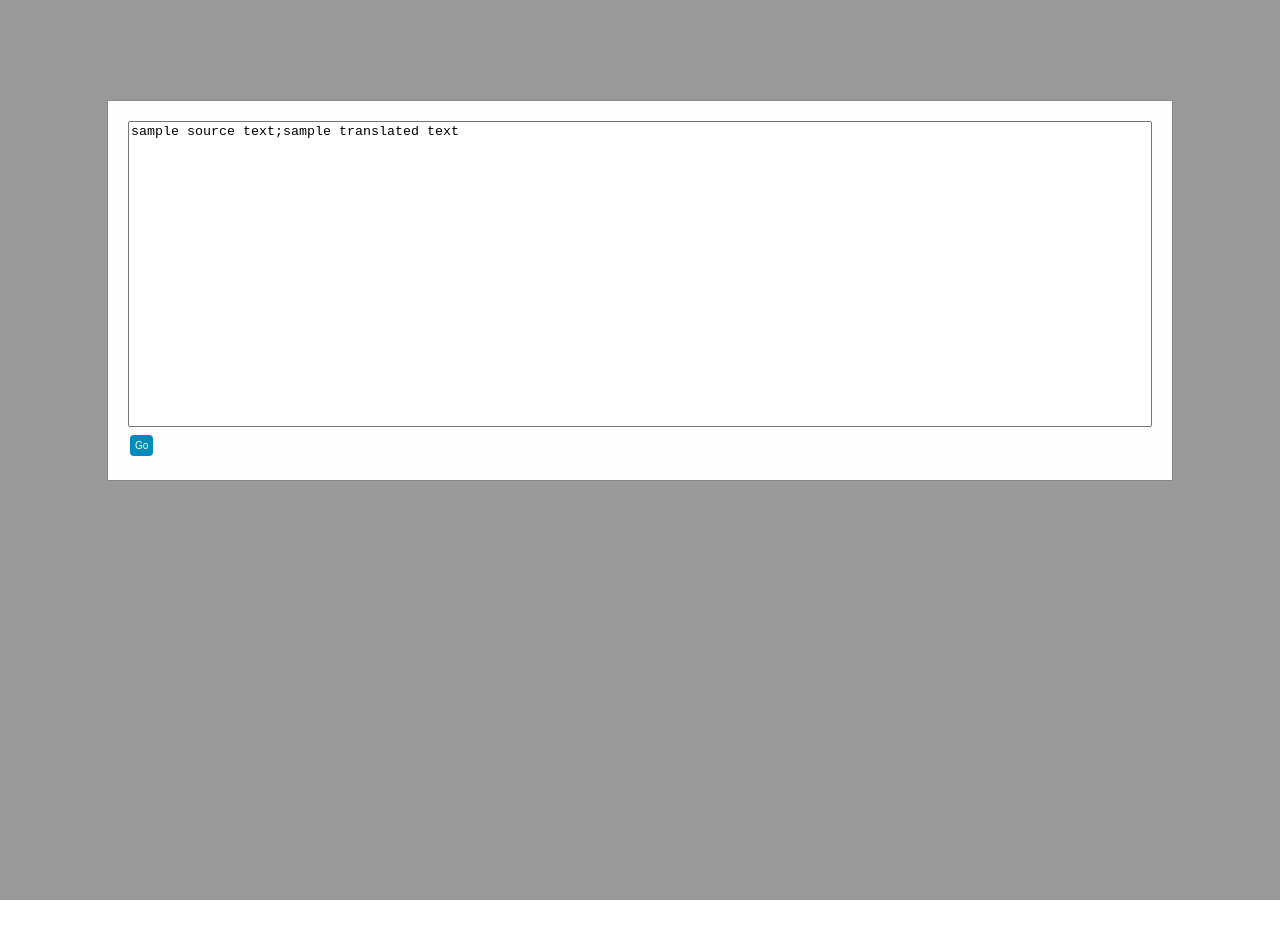
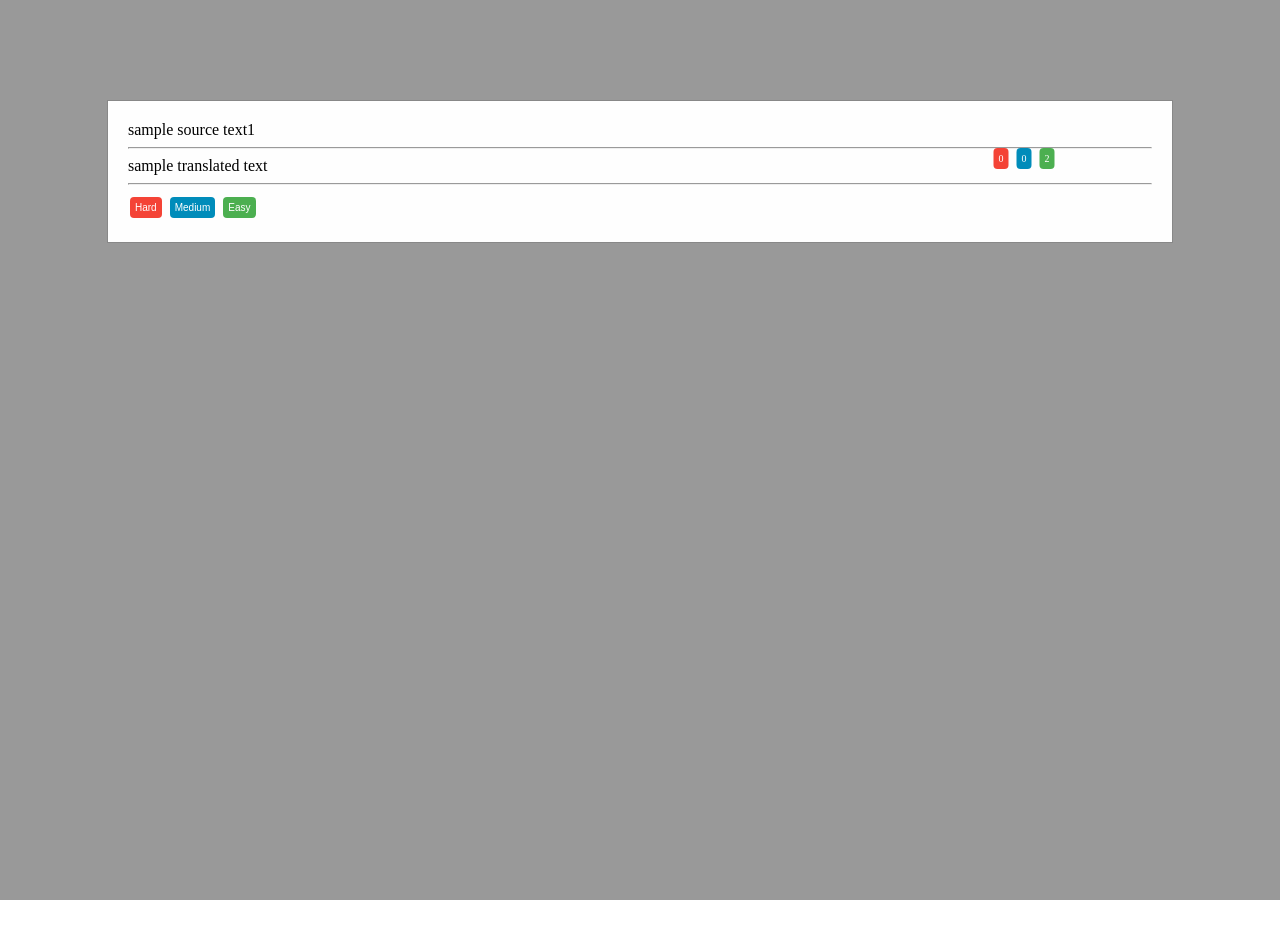
Before and after one commit to ramoncemin/fastflashcards, a plain HTML site: page index.html in a window 1280 px wide. Shown: the top 938 px of the page. After the commit the page ends 800 px from the top, so only its background shows below. Drawn offline with Linux system fonts and the light colour scheme.

Commit message:
Update index.html

```diff
--- a/index.html
+++ b/index.html
@@ -4,17 +4,7 @@
 		<meta charset="UTF-8">
 		<meta name="viewport" content="width=device-width, initial-scale=1">
 		<style>
-		body {margin:0;}
-
-		ol{
-
-		}
-
-		li {
-
-		}
-
-		.buttonAdd{
+		.buttonEasy{
 			background-color: #4CAF50; /* Green */
 			border: none;
 			color: white;
@@ -28,7 +18,21 @@
 			border-radius: 4px;
 		}
 
-		.buttonDiscard{
+		.buttonMedium{
+			background-color: #008CBA; /* Blue */
+			border: none;
+			color: white;
+			padding: 5px;
+			text-align: center;
+			text-decoration: none;
+			display: inline-block;
+			font-size: 10px;
+			margin: 4px 2px;
+			cursor: pointer;
+			border-radius: 4px;
+		}
+
+		.buttonHard{
 			background-color: #f44336; /* Red */
 			border: none;
 			color: white;
@@ -43,7 +47,7 @@
 		}
 
 		.buttonGo{
-			background-color: #008CBA; /* Red */
+			background-color: #555555; /* Blue */
 			border: none;
 			color: white;
 			padding: 5px;
@@ -56,11 +60,48 @@
 			border-radius: 4px;
 		}
 
+		.cardsEasy{
+			background-color: #4CAF50; /* Green */
+			border: none;
+			color: white;
+			padding: 5px;
+			text-align: center;
+			text-decoration: none;
+			display: inline-block;
+			font-size: 10px;
+			margin: 4px 2px;
+			border-radius: 4px;
+		}
+
+		.cardsMedium{
+			background-color: #008CBA; /* Blue */
+			border: none;
+			color: white;
+			padding: 5px;
+			text-align: center;
+			text-decoration: none;
+			display: inline-block;
+			font-size: 10px;
+			margin: 4px 2px;
+			border-radius: 4px;
+		}
+
+		.cardsHard{
+			background-color: #f44336; /* Red */
+			border: none;
+			color: white;
+			padding: 5px;
+			text-align: center;
+			text-decoration: none;
+			display: inline-block;
+			font-size: 10px;
+			margin: 4px 2px;
+			border-radius: 4px;
+		}
+
 		.source{
 			display: block;
 		}
-
-
 
 		/*---------------------------MENU---------------------------*/
 		.navbar {
@@ -86,15 +127,17 @@
 		  color: black;
 		}
 
-		.main {
-		  padding: 16px;
-		  margin-top: 30px;
-		  height: 1500px; /* Used in this example to enable scrolling */
-		}
+		.totalCards {
+
+				position: fixed;
+
+				left: 80%;
+				top: 18%;
+				transform: translateX(-50%);
+			}
 
 		/*---------------------------MODAL---------------------------*/
 		.modal {
-		  display: none; /* Hidden by default */
 		  position: fixed; /* Stay in place */
 		  z-index: 1; /* Sit on top */
 		  padding-top: 100px; /* Location of the box */
@@ -116,22 +159,6 @@
 		  width: 80%;
 		}
 
-		/* The Close Button
-		.close {
-		  color: #aaaaaa;
-		  float: right;
-		  font-size: 28px;
-		  font-weight: bold;
-		}
-
-		.close:hover,
-		.close:focus {
-		  color: #000;
-		  text-decoration: none;
-		  cursor: pointer;
-		}
-		*/
-
 		textarea {
 			width: 100%;
 			-webkit-box-sizing: border-box; /* Safari/Chrome, other WebKit */
@@ -146,24 +173,23 @@
 		<div id="modalCsvSentences" class="modal">
 			<div class="modal-content">
 				<div class="csvSentences">
-					<textarea id='textAreaCsv' rows='20'>sample source text;sample translated text</textarea>
+					<textarea id='textAreaCsv' rows='20'>sample source text1;sample translated text
+sample source text2;sample translated text
+sample source text3;sample translated text</textarea>
 					<button id="go" class="buttonGo">Go</button>
 				</div>
 			</div>
 		</div>
 
-		<ol id="template" style="display: none">
-			<li class="liSentence"><span class="source">{SOURCE}</span><span class="translation">{TRANSLATION}</span><button class="buttonAdd">Add</button><button class="buttonDiscard">Discard</button></li>
-		</ol>
-
-		<div class="main">
-			<ol id="sentences">
-			</ol>
-		</div>
-
-		<div id="modalRevision" class="modal">
+		<div id="modalRevision" class="modal" style="display: none">
 			<div class="modal-content">
-
+				<div class='totalCards'>
+				<div>
+					<span id='cardsHard' class="cardsHard">0</span>
+					<span id='cardsMedium' class="cardsMedium">0</span>
+					<span id='cardsEasy' class="cardsEasy">0</span>
+				</div>
+				</div>
 				<div id='modalSource'>
 				</div>
 				<hr />
@@ -193,6 +219,8 @@
 			var go = document.getElementById('go');
 			var sentences = document.getElementById('sentences');
 			var textAreaCsv = document.getElementById('textAreaCsv');
+			var card;
+
 			//------------------------------------------------------------
 			//MODAL
 			//------------------------------------------------------------
@@ -205,22 +233,12 @@
 				modalCsvSentences.style.display = "block";
 			}
 
-			function showModalRevision(){
-				convertCsvToSentences();
-				modalRevision.style.display = "block";
-
-				card = cardsEasy.shift();
-				modalSource.innerHTML = card.source;
-				modalTranslation.innerHTML = card.translation;
-			}
-
 			function convertCsvToSentences() {
 				var allRows = textAreaCsv.value.split(/\r?\n|\r/)
 
 				for (var singleRow = 0; singleRow < allRows.length; singleRow++) {
 					var rowCells = allRows[singleRow].split(';');
 					for (var rowCell = 0; rowCell < rowCells.length; rowCell++) {
-						console.log(rowCells[rowCell]);
 						cardsEasy.push({
 							source: rowCells[rowCell],
 							translation: rowCells[++rowCell]
@@ -231,7 +249,7 @@
 			}
 
 			go.onclick = function() {
-				showModalRevision();
+				goRevision();
 			}
 
 			buttonEasy.onclick = function() {
@@ -243,30 +261,28 @@
 			}
 
 			buttonMedium.onclick = function() {
+				cardsEasy.push({
+					source: card.source,
+					translation: card.translation
+				});
 				card = nextCard();
 
 				if(card){
 					modalSource.innerHTML = card.source;
 					modalTranslation.innerHTML = card.translation;
-
-					cardsEasy.push({
-						source: card.source,
-						translation: card.translation
-					});
 				}
 			}
 
 			buttonHard.onclick = function() {
+				cardsMedium.push({
+					source: card.source,
+					translation: card.translation
+				});
 				card = nextCard();
 
 				if(card){
 					modalSource.innerHTML = card.source;
 					modalTranslation.innerHTML = card.translation;
-
-					cardsMedium.push({
-						source: card.source,
-						translation: card.translation
-					});
 				}
 			}
 
@@ -274,7 +290,9 @@
 				var card = null;
 				if(cardsEasy.length + cardsMedium.length + cardsHard.length > 0){
 					while(card == null){
-						switch(Math.trunc(getRandomArbitrary(0, 3))){
+						var level = Math.trunc(getRandomArbitrary(0, 3));
+						console.log(level);
+						switch(level){
 							case 2:
 								card = cardsHard.shift();
 								break;
@@ -289,6 +307,11 @@
 				}else{
 					location.reload();
 				}
+
+				document.getElementById('cardsEasy').innerHTML = cardsEasy.length;
+				document.getElementById('cardsMedium').innerHTML = cardsMedium.length;
+				document.getElementById('cardsHard').innerHTML = cardsHard.length;
+
 				return card;
 			}
 
@@ -296,7 +319,22 @@
 				return Math.random() * (max - min) + min;
 			}
 
+			function goRevision(){
+				convertCsvToSentences();
+				modalRevision.style.display = "block";
+				modalCsvSentences.style.display = "none";
+
+				card = cardsEasy.shift();
+				modalSource.innerHTML = card.source;
+				modalTranslation.innerHTML = card.translation;
+
+				document.getElementById('cardsEasy').innerHTML = cardsEasy.length;
+				document.getElementById('cardsMedium').innerHTML = cardsMedium.length;
+				document.getElementById('cardsHard').innerHTML = cardsHard.length;
+			}
+
 			showModalCsvSentences();
+			goRevision();
 		</script>
 	</body>
 </html>
```
